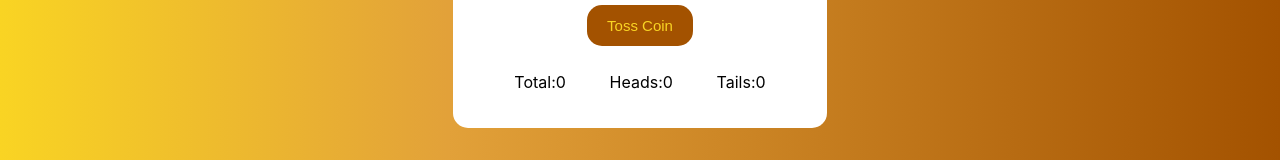
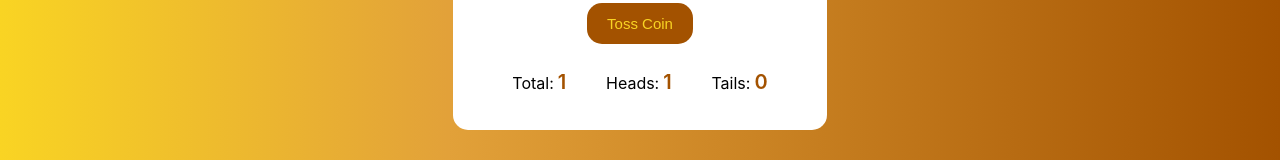
Before and after one commit to Kanth789/FirstReactAssignment, a React (Create React App) app in the folder react-ssignments/: page / in a window 1280 px wide. Shown: the part 509-669 px from the top of the page. Built offline with nearby package versions, Linux system fonts and the light colour scheme.

Commit message:
state styling

```diff
--- a/react-ssignments/src/App.css
+++ b/react-ssignments/src/App.css
@@ -86,3 +86,9 @@ button{
   justify-content: space-around;
   margin-top: 10px;
 }
+span{
+  color: #a35200;
+  font-size: 20px;
+  margin-left: 4px;
+  font-weight: 600;
+}
--- a/react-ssignments/src/App.js
+++ b/react-ssignments/src/App.js
@@ -28,7 +28,7 @@ let TossList = ["Heads","Tails"]
 class App extends Component{
   state ={
     stateUrl:"https://i.ibb.co/bvdsr2w/Screenshot-from-2022-10-14-12-38-37.png",
-    HeadsCount:0,
+    HeadsCount:1,
     TailsCount:0
   }
   Onclicked = () =>{
@@ -63,13 +63,13 @@ class App extends Component{
           </div>
           <div className='Tabs'>
             <div className='tab1'>
-              <p>Total:{HeadsCount + TailsCount}</p>
+              <p>Total:<span>{HeadsCount + TailsCount}</span></p>
             </div>
             <div className='tab1'>
-              <p>Heads:{HeadsCount}</p>
+              <p>Heads:<span>{HeadsCount}</span></p>
             </div>
             <div className='tab1'>
-              <p>Tails:{TailsCount}</p>
+              <p>Tails:<span>{TailsCount}</span></p>
             </div>
           </div>
         </div>
```
